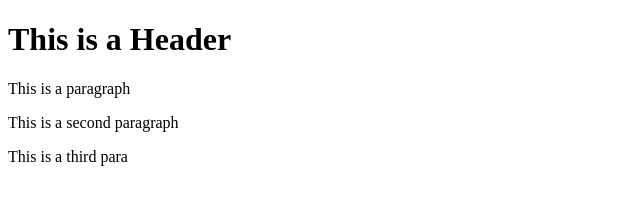
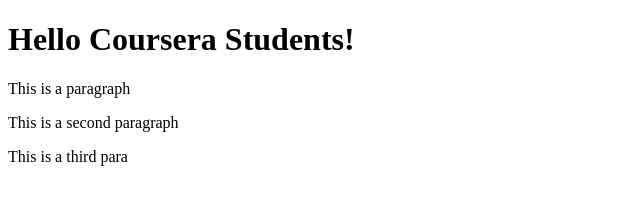
Before and after one commit to notyoungmodulus/coursera, a website: page index.html in a window 1280 px wide. Shown: the whole page, without its empty margins (0-640 px from the left). Drawn offline with Linux system fonts and the light colour scheme.

Commit message:
First web file

```diff
--- a/index.html
+++ b/index.html
@@ -1,8 +1,12 @@
 <!DOCTYPE html>
 <html>
-        <head></head>
+        <head>
+            <title>
+                Hello Coursera
+            </title>
+        </head>
         <body>
-            <h1>This is a Header</h1>
+            <h1>Hello Coursera Students!</h1>
             <p>This is a paragraph</p>
             <p>This is a second paragraph</p>
             <p>This is a third para</p>
```
